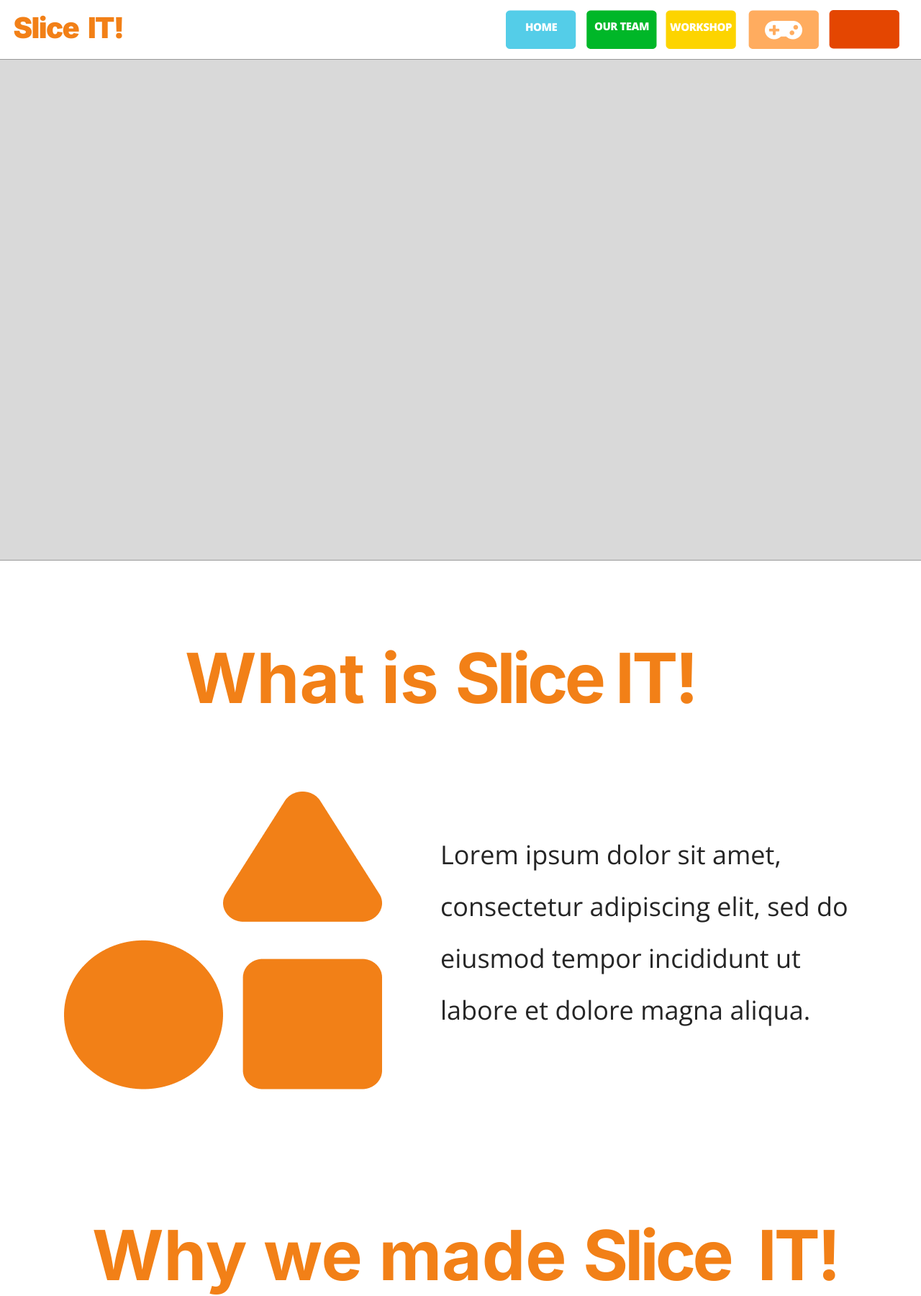
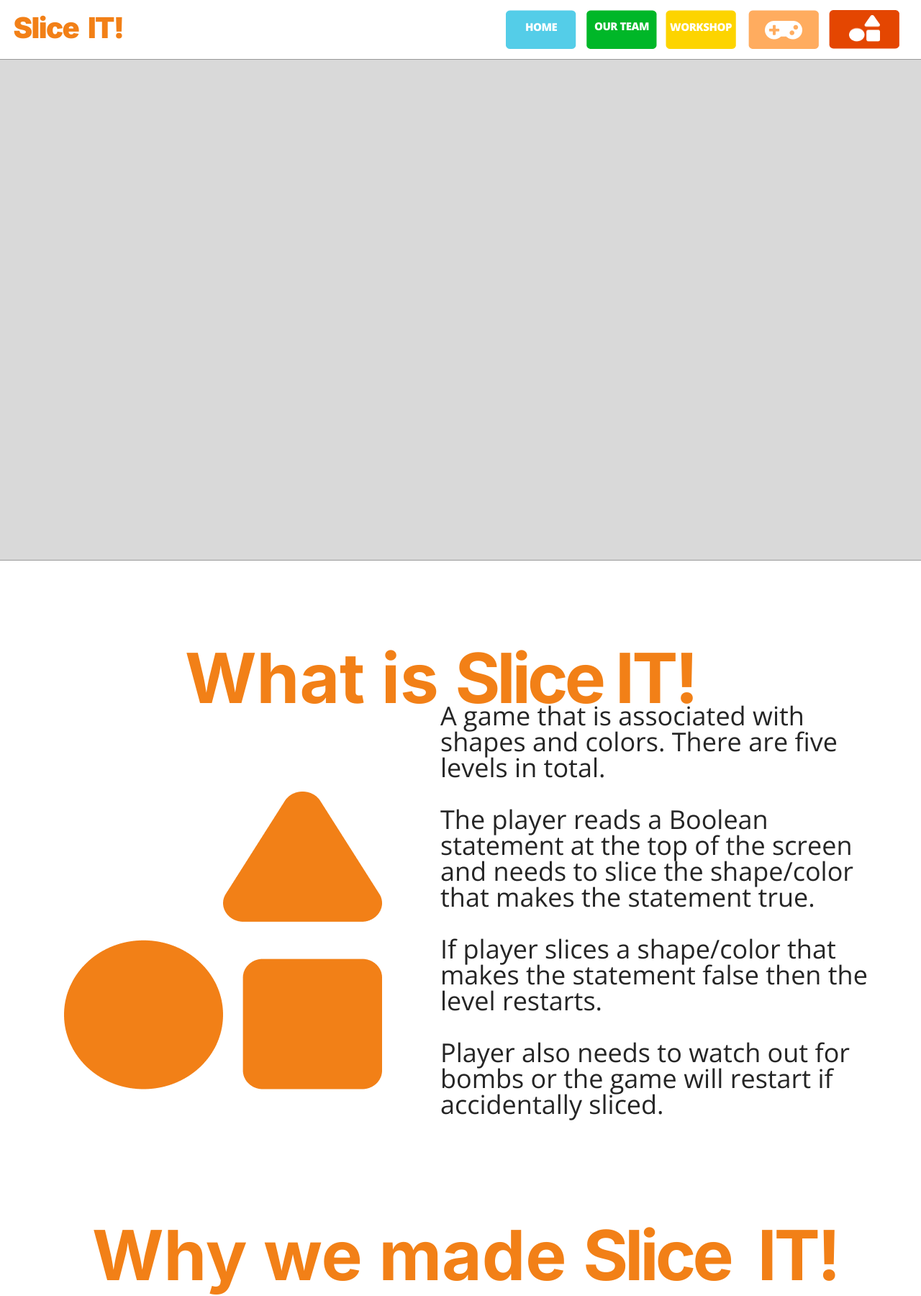
Before and after one commit to TAP-Project-Fall-2022/Slice-IT, a PHP site: page / in a window 1280 px wide; the page is wider, and only the part inside the window is pictured. Shown: the top 1801 px of that part at 72% size. Run offline with PHP 8.4, Linux system fonts and the light colour scheme; some libraries are stand-ins or nearby versions.

Commit message:
Add files via upload

```diff
--- /dev/null
+++ b/Slice IT! Website/about.txt
@@ -0,0 +1,6 @@
+This favicon was generated using the following graphics from Twitter Twemoji:
+
+- Graphics Title: 1f7e0.svg
+- Graphics Author: Copyright 2020 Twitter, Inc and other contributors (https://github.com/twitter/twemoji)
+- Graphics Source: https://github.com/twitter/twemoji/blob/master/assets/svg/1f7e0.svg
+- Graphics License: CC-BY 4.0 (https://creativecommons.org/licenses/by/4.0/)
--- a/Slice IT! Website/css/team-page.css
+++ b/Slice IT! Website/css/team-page.css
@@ -130,7 +130,7 @@
   display: flex;
   height: 457px;
   margin-left: 4.0px;
-  margin-top: 87px;
+  margin-top: -150px;
   min-width: 1070px;
 }
 
@@ -148,9 +148,9 @@
   border: 1px solid;
   border-color: var(--black-2);
   border-radius: 15px;
-  height: 338px;
+  height: 300px;
   margin-left: 3px;
-  width: 401px;
+  width: 300px;
 }
 
 .team-page .lorem-ipsum {
--- a/Slice IT! Website/index.html
+++ b/Slice IT! Website/index.html
@@ -3,18 +3,14 @@
 
 <head>
   <meta charset="utf-8" />
-  <!--<meta name=description content=""/>-->
-  <!-- <link rel="shortcut icon" type=image/png href="" /> -->
-  <!-- code for favicon :} -->
-  <!-- <meta name="viewport" content="width=1440, maximum-scale=1.0" /> -->
-  <!-- <link rel="shortcut icon" type="image/png" href="" /> -->
-  <!-- <meta name="og:type" content="website" />
-  <meta name="twitter:card" content="photo" /> -->
+  <link rel="apple-touch-icon" sizes="180x180" href="/apple-touch-icon.png">
+<link rel="icon" type="image/png" sizes="32x32" href="/favicon-32x32.png">
+<link rel="icon" type="image/png" sizes="16x16" href="/favicon-16x16.png">
+<link rel="manifest" href="/site.webmanifest">
   <link rel="stylesheet" type="text/css" href="css/landing-page.css" />
   <link rel="stylesheet" type="text/css" href="css/styleguide.css" />
   <link rel="stylesheet" type="text/css" href="css/globals.css" />
 </head>
-
 <body style="margin: 0; background: #ffffff">
   <input type="hidden" id="anPageName" name="page" value="landing-page" />
   <div class="container-center-horizontal">
@@ -23,33 +19,37 @@
         <div class="overlap-group3">
           <div class="rectangle-27"></div>
           <div class="slice-it inter-black-tango-40px">
-            <span class="inter-black-tango-40px">Slice</span><span class="inter-black-tango-40px">&nbsp;&nbsp;IT!</span>
+            <span class="inter-black-tango-40px">Slice</span
+            ><span class="inter-black-tango-40px">&nbsp;&nbsp;IT!</span>
           </div>
         </div>
         <div class="overlap-group2 opensans-extra-bold-white-15px">
           <div class="overlap-group">
             <img class="group-1" src="img/group-1-2@2x.png" />
+            <h2>Relative URLs</h2>
+              <p><a href="team-page.html">
+                <div class="our-team opensans-extra-bold-white-15px">
 
-
-            <div class="our-team opensans-extra-bold-white-15px">
-              <a href="team-page.html"><span class="opensans-extra-bold-white-15px">OUR TEAM</span></a>
+              <span class="opensans-extra-bold-white-15px">OUR TEAM</span></a></p>
             </div>
-
-
-
           </div>
-          <div class="workshop">
-            <a href="workshop-page.html"><span class="opensans-extra-bold-white-15px">WORKSHOP</span>
-           <img class="vector" src="img/vector-5@2x.png" /></a>
-          </div>
-
-          <div class="place"><span class="opensans-extra-bold-white-15px">HOME</span></button></div>
-          <a href="workshop-page.html"><img class="vector-1" src="img/vector-6@2x.png" /></a>
+          <h2>Relative URLs</h2>
+          <p><a href="workshop-page.html">
+          <div class="workshop"><span class="opensans-extra-bold-white-15px">WORKSHOP</span></div></a></p>
+          <h2>Relative URLs</h2>
+          <p><a href="shape-page.html">
+          <img class="vector" src="img/vector-5@2x.png" /></a></p>
+          <h2>Relative URLs</h2>
+          <p><a href="index.html">
+          <div class="place"><span class="opensans-extra-bold-white-15px">HOME</span></div></a></p>
+          <h2>Relative URLs</h2>
+          <p><a href="game-page.html">
+          <img class="vector-1" src="img/vector-6@2x.png" /></a></p>
         </div>
       </div>
       <div class="what-is-slice-it inter-black-tango-96px">
-        <span class="inter-bold-tango-96px">What is </span><span class="span1 inter-bold-tango-96px">Slice </span><span
-          class="span2 inter-bold-tango-96px"> IT!</span>
+        <span class="inter-bold-tango-96px">What is </span><span class="span1 inter-bold-tango-96px">Slice </span
+        ><span class="span2 inter-bold-tango-96px"> IT!</span>
       </div>
       <div class="flex-row">
         <div class="overlap-group5">
@@ -57,17 +57,20 @@
           <img class="vector-2" src="img/vector-8@2x.png" />
         </div>
         <div class="lorem-ipsum-dolor-si opensans-normal-shark-36px">
-          <span class="opensans-normal-shark-36px">Lorem ipsum dolor sit amet, <br /><br />consectetur adipiscing elit,
-            sed do<br /><br />eiusmod tempor
-            incididunt ut <br /><br />labore et dolore magna aliqua.</span>
+          <span class="opensans-normal-shark-36px">A game that is associated with shapes and colors. There are five
+            levels in total.
+            <br /><br />The player reads a Boolean statement at the top of the screen and needs to slice the shape/color
+            that makes the statement true.<br /><br />If player slices a shape/color that makes the statement false then
+            the level restarts.
+            <br /><br />Player also needs to watch out for bombs or the game will restart if accidentally sliced.</span>
         </div>
       </div>
       <div class="overlap-group7">
         <div class="overlap-group4">
           <div class="lorem-ipsum-dolor-si-1 opensans-normal-shark-36px">
-            <span class="opensans-normal-shark-36px">Lorem ipsum dolor sit amet, <br /><br />consectetur adipiscing
-              elit, sed do<br /><br />eiusmod tempor
-              incididunt ut <br /><br />labore et dolore magna aliqua.</span>
+            <span class="opensans-normal-shark-36px">To illustrate STEM concepts <br /><br />To represent programming
+              fundamentals
+              <br /><br />Teach logical expressions <br /><br />Bring interest in Information Technology!</span>
           </div>
           <div class="why-we-made-slice-it inter-black-tango-96px">
             <span class="inter-bold-tango-96px">Why we made </span><span
@@ -89,9 +92,12 @@
           <img class="vector-3" src="img/vector-7@2x.png" />
         </div>
         <div class="lorem-ipsum-dolor-si-2 opensans-normal-shark-36px">
-          <span class="opensans-normal-shark-36px">Lorem ipsum dolor sit amet, <br /><br />consectetur adipiscing elit,
-            sed do<br /><br />eiusmod tempor
-            incididunt ut <br /><br />labore et dolore magna aliqua.</span>
+          <span class="opensans-normal-shark-36px">Used Unity game engine to develop the game <br /><br />Collaborated
+            using GitHub
+            <br /><br />
+            <!-- eiusmod tempor
+           incididunt ut <br /><br />labore et dolore magna aliqua. -->
+          </span>
         </div>
       </div>
       <p class="anaya-yorke-joseph opensans-normal-shark-15px">
@@ -102,4 +108,5 @@
     </div>
   </div>
 </body>
+
 </html>
```
Also changed, not shown: Slice IT! Website/game-page.html (+21 -19 lines), Slice IT! Website/shape-page.html (+22 -13 lines), Slice IT! Website/team-page.html (+29 -20 lines), Slice IT! Website/workshop-page.html (+22 -11 lines), Slice IT! Website/android-chrome-192x192.png (added), Slice IT! Website/android-chrome-512x512.png (added), Slice IT! Website/apple-touch-icon.png (added), Slice IT! Website/favicon-16x16.png (added), Slice IT! Website/favicon-32x32.png (added), Slice IT! Website/favicon.ico (added), Slice IT! Website/site.webmanifest (added).
